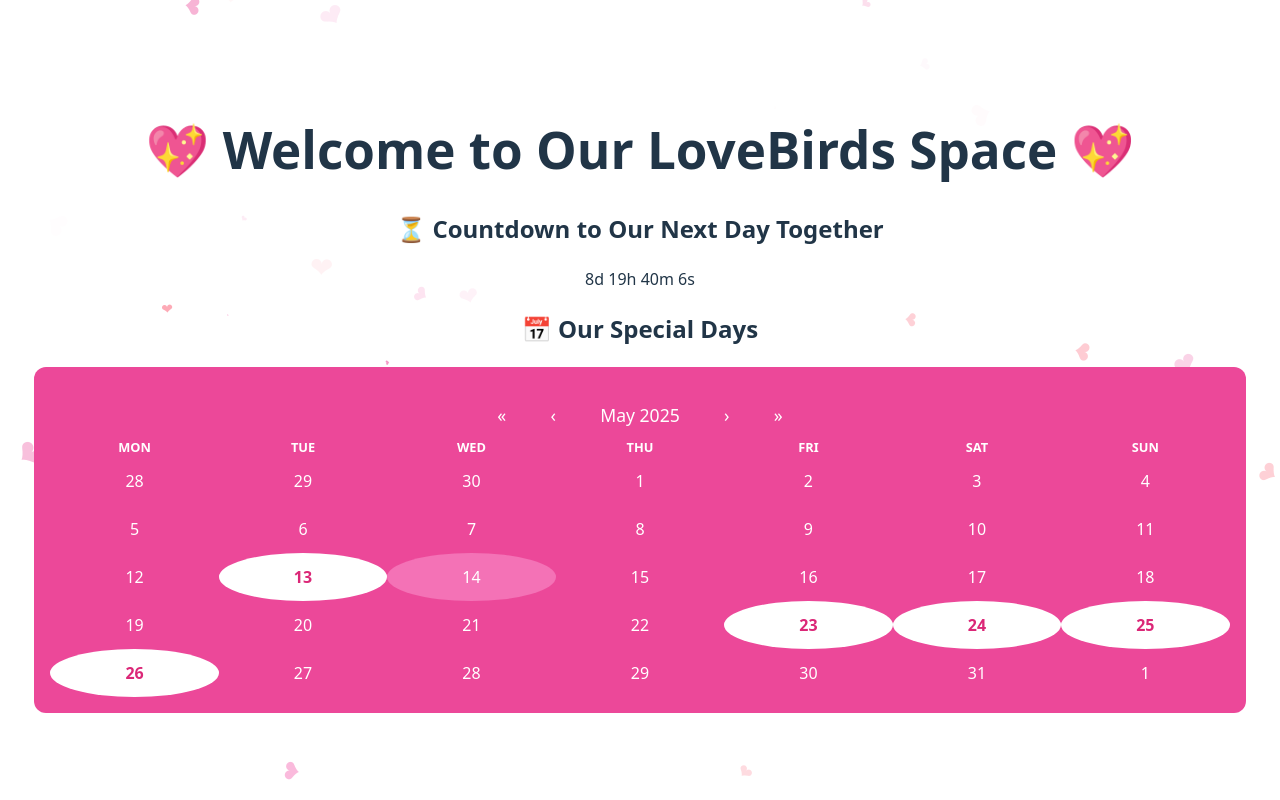
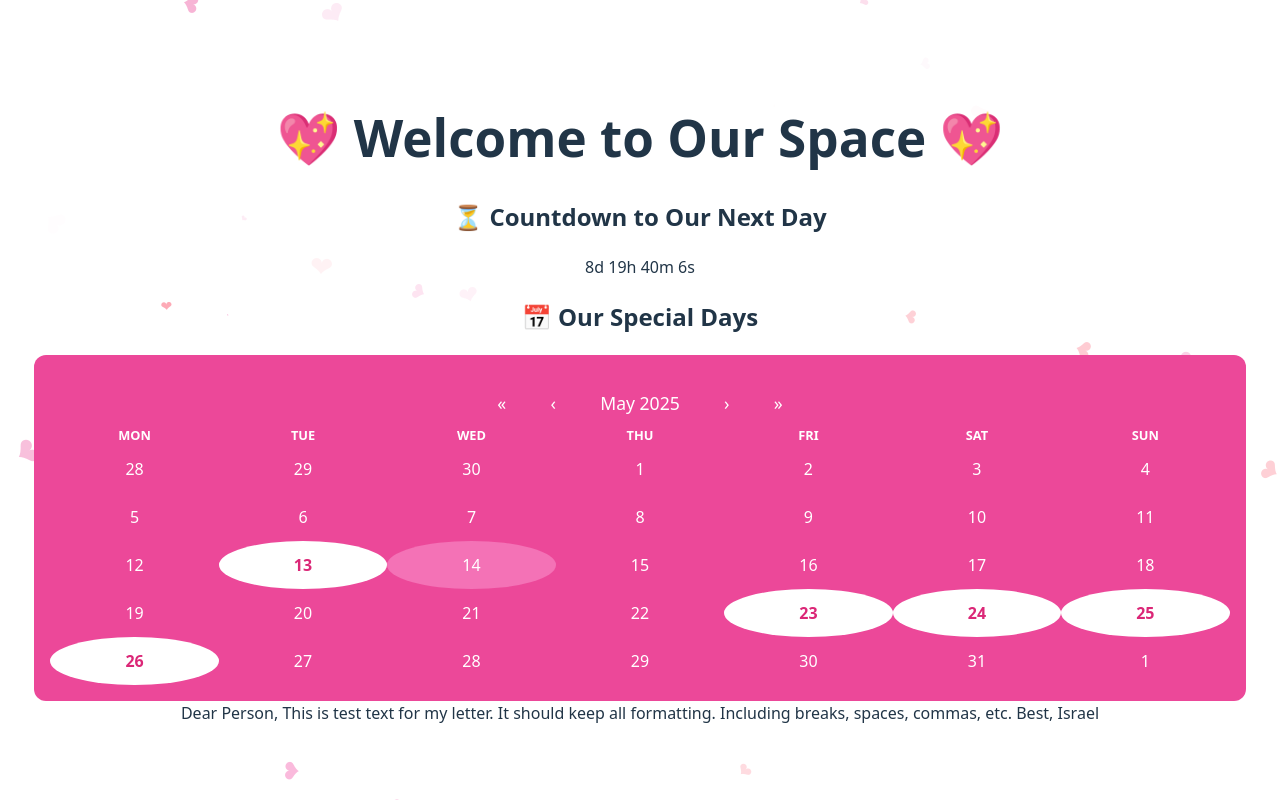
Before and after one commit to israelavendanojr/lovebirds, a React (Vite) app in the folder frontend/: page / in a window 1280 px wide. Built offline with nearby package versions, Linux system fonts and the light colour scheme.

Commit message:
Letter start

```diff
--- a/frontend/src/App.tsx
+++ b/frontend/src/App.tsx
@@ -6,6 +6,7 @@ import CalendarView from './components/CalendarView';
 import { calendarDates } from './data/calendar_dates.ts';
 import CountdownTimer from './components/CountdownTimer.tsx';
 import ParticleBackground from './components/ParticleBackground.tsx';
+import LetterFromFile from './components/LetterFromFile.tsx';
 
 const getNextDate = (dates: Date[]) => {
     const today = new Date();
@@ -39,7 +40,7 @@ function App() {
 
         {/* Welcome Message */}
         <h1 className="text-3xl md:text-4xl font-bold text-center">
-          💖 Welcome to Our LoveBirds Space 💖
+          💖 Welcome to Our Space 💖
         </h1>
 
         {/* Timer */}
@@ -49,6 +50,9 @@ function App() {
         {/* Calendar */}
         <CalendarView calendarDates={calendarDates} />
 
+        {/* Letter */}
+        <LetterFromFile filename="letter1_Israel.txt" />
+
       </div>
     </div>
 
--- a/frontend/src/components/CountdownTimer.tsx
+++ b/frontend/src/components/CountdownTimer.tsx
@@ -39,7 +39,7 @@ const CountdownTimer = ({ targetDate }: Props) => {
   return (
     <div className="text-center">
       <h2 className="text-2xl mb-2">
-        {isToday ? "🎉 Today's the Day! 🎉" : "⏳ Countdown to Our Next Day Together"}
+        {isToday ? "🎉 Today's the Day! 🎉" : "⏳ Countdown to Our Next Day"}
       </h2>
       {!isToday && (
         <div className="text-3xl font-bold">
--- a/frontend/src/components/Letter.tsx
+++ b/frontend/src/components/Letter.tsx
@@ -1,10 +1,14 @@
 import React from 'react';
 
-const Letter = () => {
+const Letter = ({ text }: { text: string }) => {
   return (
-    <div className="bg-white/10 p-6 rounded-lg shadow-lg backdrop-blur-sm">
-      <h2 className="text-xl font-semibold mb-4">💭 Thought Generator</h2>
-      <p className="text-gray-200">Your thought generator content will go here.</p>
+    <div className="bg-[#fffaf0] p-6 rounded-lg shadow-lg max-w-lg mx-auto my-6 border border-pink-200 relative overflow-hidden">
+      {/* Optional paper texture */}
+      <div className="absolute top-0 left-0 w-full h-full opacity-10 bg-[url('/textures/paper.png')] bg-cover z-0" />
+
+      <div className="relative z-10 whitespace-pre-wrap text-gray-800 text-lg leading-loose font-[DancingScript] tracking-wide">
+        {text}
+      </div>
     </div>
   );
 };
--- /dev/null
+++ b/frontend/src/components/LetterFromFile.tsx
@@ -0,0 +1,17 @@
+import { useEffect, useState } from 'react';
+import Letter from './Letter';
+
+const LetterFromFile = ({ filename }: { filename: string }) => {
+  const [text, setText] = useState('');
+
+  useEffect(() => {
+    fetch(`/letters/${filename}`)
+      .then((res) => res.text())
+      .then(setText)
+      .catch(() => setText('Could not load letter.'));
+  }, [filename]);
+
+  return <Letter text={text} />;
+};
+
+export default LetterFromFile;
```
Also changed, not shown: frontend/public/letters/letter1_Israel.txt (added), frontend/public/textures/paper.png (added), 1 other file (tests, documents, lock files or other folders).
